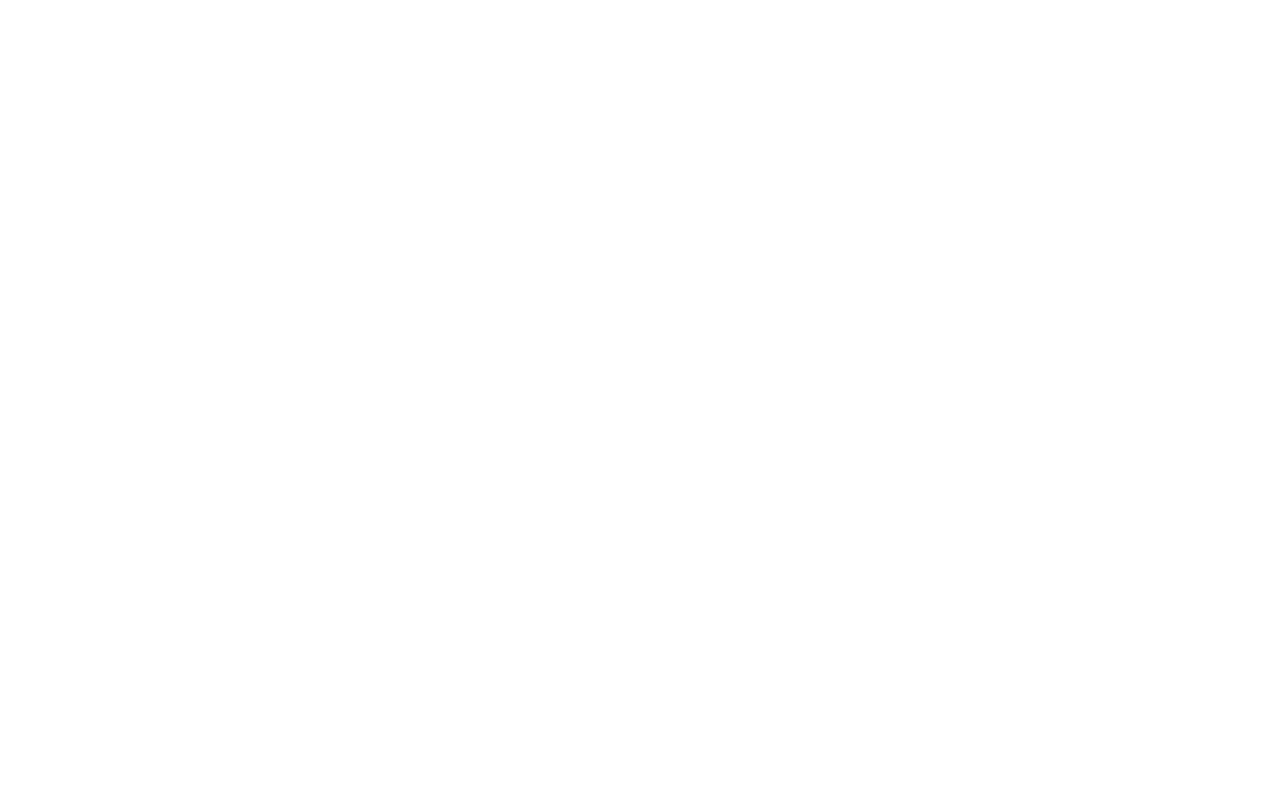
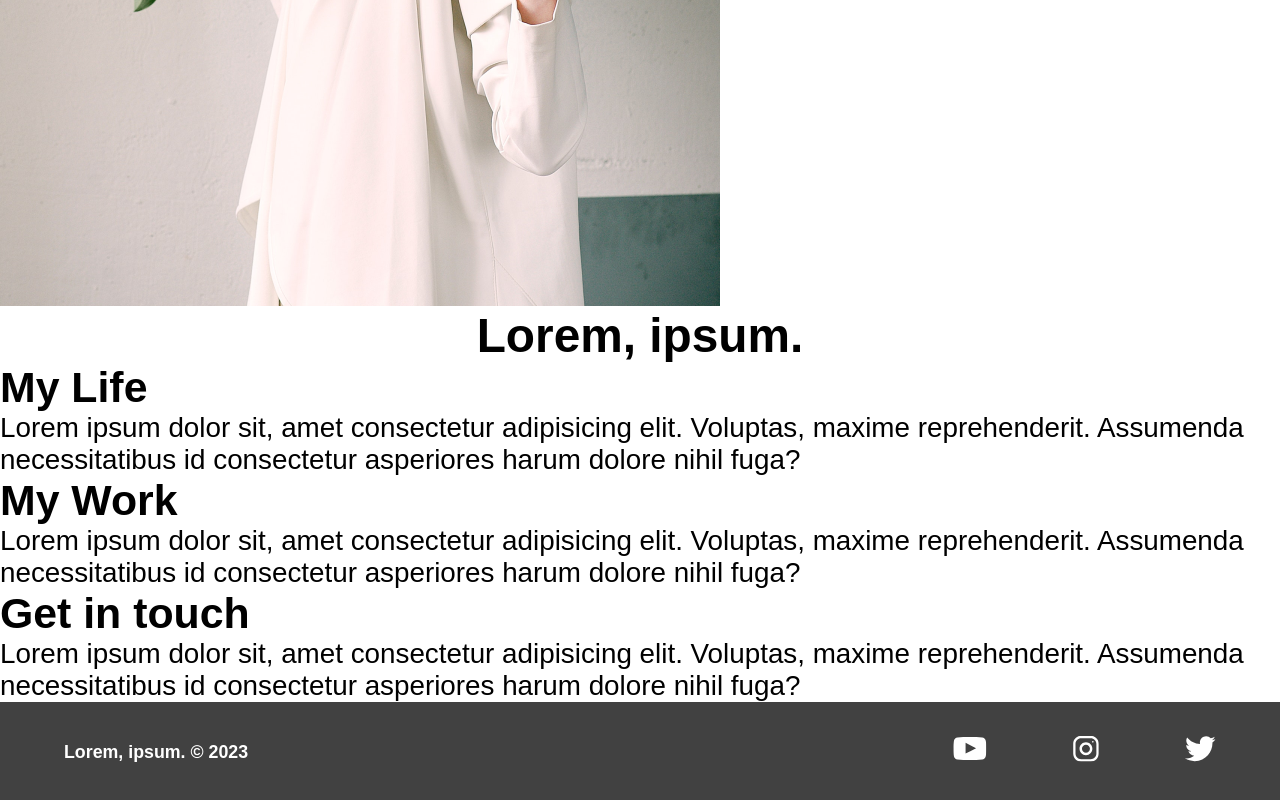
Before and after one commit to mehradi-github/ref-landingpage-photography, a React (Create React App) app: page / in a window 1280 px wide. Shown: the part 1560-2360 px from the top of the page. Before the commit the page ends 900 px from the top, so only its background shows below. Built offline with nearby package versions, Linux system fonts and the light colour scheme; a web font is replaced by a local one.

Commit message:
Adding section about

```diff
--- a/src/App.tsx
+++ b/src/App.tsx
@@ -6,6 +6,7 @@
 import elena from "./assets/img/elena-joy.png";
 import plant1 from "./assets/img/plant1.png";
 import plant2 from "./assets/img/plant2.png";
+import aboutimage from "./assets/img/about-image.png";
 
 function App() {
   const [isOpenMenu, setIsOpenMenu] = useState(false);
@@ -64,6 +65,40 @@
             <img src={plant2} alt="" className="plant2 plant" />
           </div>
         </section>
+
+        <section className="about" id="about">
+          <div className="about-image">
+            <h5>MINIMAL</h5>
+            <img src={aboutimage} alt="portrait-picture" />
+          </div>
+          <div className="about-text flex" id="work">
+            <h2>Lorem, ipsum.</h2>
+            <div className="about-life">
+              <h3>My Life</h3>
+              <p>
+                Lorem ipsum dolor sit, amet consectetur adipisicing elit.
+                Voluptas, maxime reprehenderit. Assumenda necessitatibus id
+                consectetur asperiores harum dolore nihil fuga?
+              </p>
+            </div>
+            <div className="about-work">
+              <h3>My Work</h3>
+              <p>
+                Lorem ipsum dolor sit, amet consectetur adipisicing elit.
+                Voluptas, maxime reprehenderit. Assumenda necessitatibus id
+                consectetur asperiores harum dolore nihil fuga?
+              </p>
+            </div>
+            <div className="about-contact">
+              <h3>Get in touch</h3>
+              <p>
+                Lorem ipsum dolor sit, amet consectetur adipisicing elit.
+                Voluptas, maxime reprehenderit. Assumenda necessitatibus id
+                consectetur asperiores harum dolore nihil fuga?
+              </p>
+            </div>
+          </div>
+        </section>
       </main>
       <footer>
         <h4> Lorem, ipsum. &copy; 2023</h4>
```
